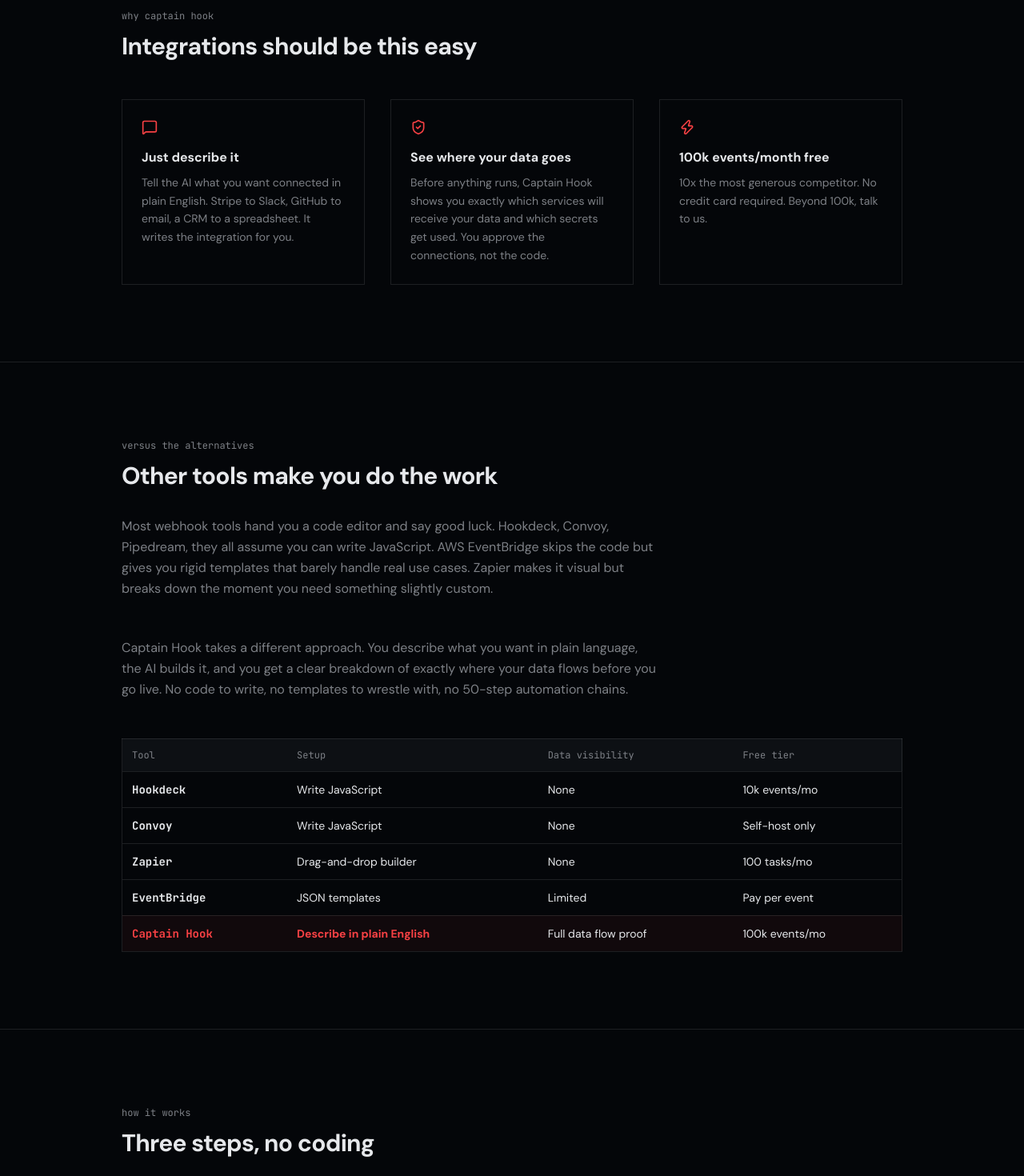
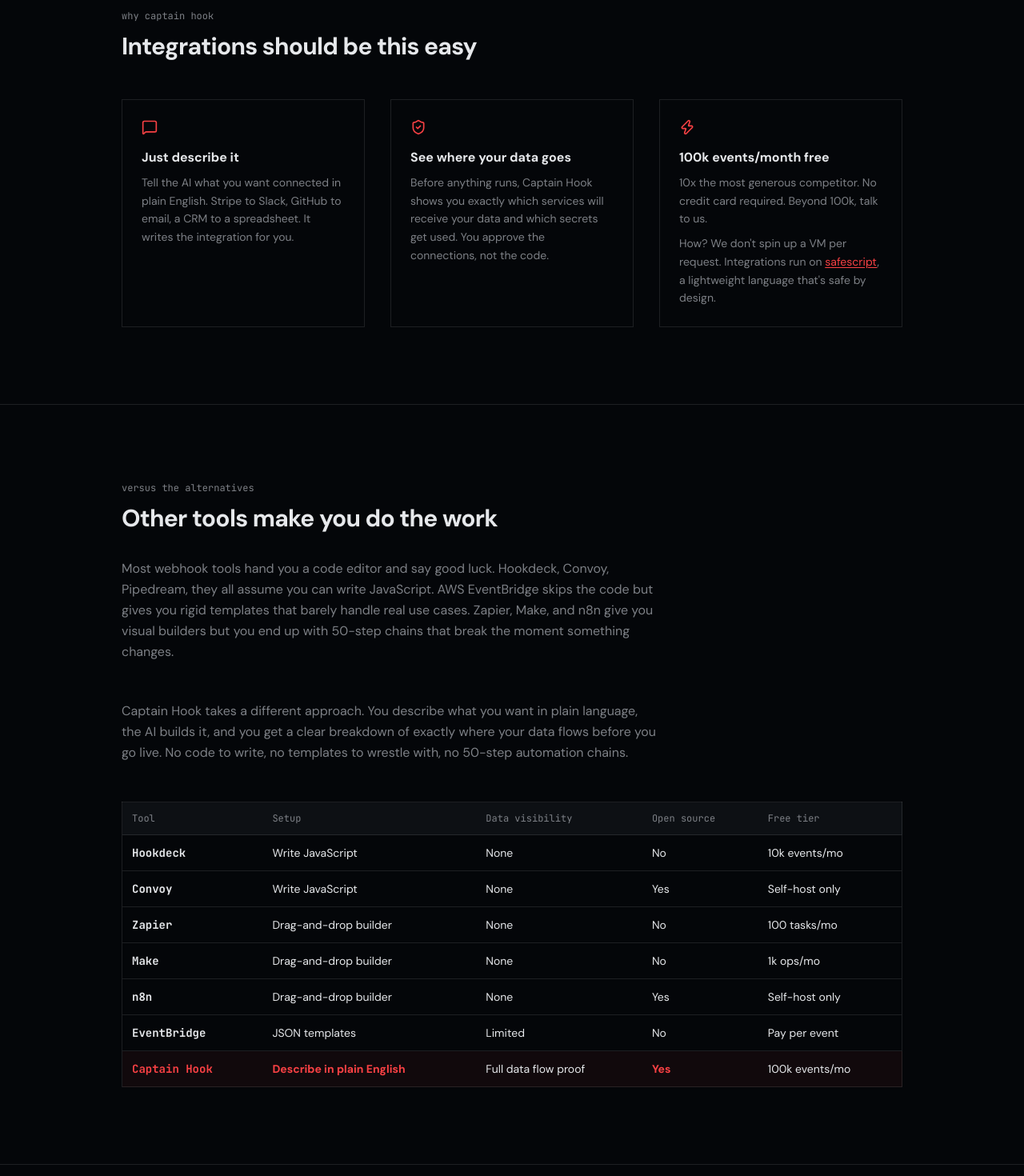
Before and after one commit to uriva/captain-hook, a Next.js app in the folder site/: page / in a window 1280 px wide. Shown: the part 1440-2910 px from the top of the page at 80% size. Built offline with nearby package versions, Linux system fonts and the light colour scheme.

Commit message:
Add Make/n8n to comparison, open source column, safescript cost explanation

```diff
--- a/site/src/app/page.tsx
+++ b/site/src/app/page.tsx
@@ -145,6 +145,20 @@
     title: "100k events/month free",
     description:
       "10x the most generous competitor. No credit card required. Beyond 100k, talk to us.",
+    extra: (
+      <p className="text-sm text-muted-foreground leading-relaxed mt-2">
+        How? We don&apos;t spin up a VM per request. Integrations run on{" "}
+        <a
+          href="https://safescript.uriva.deno.net"
+          target="_blank"
+          rel="noopener noreferrer"
+          className="text-hook underline underline-offset-2 hover:text-foreground transition-colors"
+        >
+          safescript
+        </a>
+        , a lightweight language that&apos;s safe by design.
+      </p>
+    ),
   },
 ];
 
@@ -165,6 +179,7 @@
             <p className="text-sm text-muted-foreground leading-relaxed">
               {feature.description}
             </p>
+            {"extra" in feature && feature.extra}
           </div>
         ))}
       </div>
@@ -185,8 +200,9 @@
         Most webhook tools hand you a code editor and say good luck. Hookdeck,
         Convoy, Pipedream, they all assume you can write JavaScript. AWS
         EventBridge skips the code but gives you rigid templates that barely
-        handle real use cases. Zapier makes it visual but breaks down the moment
-        you need something slightly custom.
+        handle real use cases. Zapier, Make, and n8n give you visual builders
+        but you end up with 50-step chains that break the moment something
+        changes.
       </p>
       <p className="text-muted-foreground max-w-2xl mb-12 leading-relaxed">
         Captain Hook takes a different approach. You describe what you want in
@@ -208,23 +224,29 @@
                 Data visibility
               </th>
               <th className="text-left p-3 font-mono text-xs font-normal text-muted-foreground">
+                Open source
+              </th>
+              <th className="text-left p-3 font-mono text-xs font-normal text-muted-foreground">
                 Free tier
               </th>
             </tr>
           </thead>
           <tbody>
             {[
-              ["Hookdeck", "Write JavaScript", "None", "10k events/mo"],
-              ["Convoy", "Write JavaScript", "None", "Self-host only"],
-              ["Zapier", "Drag-and-drop builder", "None", "100 tasks/mo"],
-              ["EventBridge", "JSON templates", "Limited", "Pay per event"],
+              ["Hookdeck", "Write JavaScript", "None", "No", "10k events/mo"],
+              ["Convoy", "Write JavaScript", "None", "Yes", "Self-host only"],
+              ["Zapier", "Drag-and-drop builder", "None", "No", "100 tasks/mo"],
+              ["Make", "Drag-and-drop builder", "None", "No", "1k ops/mo"],
+              ["n8n", "Drag-and-drop builder", "None", "Yes", "Self-host only"],
+              ["EventBridge", "JSON templates", "Limited", "No", "Pay per event"],
               [
                 "Captain Hook",
                 "Describe in plain English",
                 "Full data flow proof",
+                "Yes",
                 "100k events/mo",
               ],
-            ].map(([tool, setup, visibility, free]) => (
+            ].map(([tool, setup, visibility, oss, free]) => (
               <tr
                 key={tool}
                 className={`border-b border-border ${
@@ -246,6 +268,13 @@
                   )}
                 </td>
                 <td className="p-3">{visibility}</td>
+                <td className="p-3">
+                  {tool === "Captain Hook" ? (
+                    <span className="text-hook font-bold">{oss}</span>
+                  ) : (
+                    oss
+                  )}
+                </td>
                 <td className="p-3">{free}</td>
               </tr>
             ))}
@@ -361,6 +390,14 @@
           GitHub
         </a>
         <a
+          href="https://safescript.uriva.deno.net"
+          target="_blank"
+          rel="noopener noreferrer"
+          className="hover:text-foreground transition-colors"
+        >
+          safescript
+        </a>
+        <a
           href="mailto:uri.valevski@gmail.com"
           className="hover:text-foreground transition-colors"
         >
```
Also changed, not shown: site/deno.json (line endings or trailing spaces).
